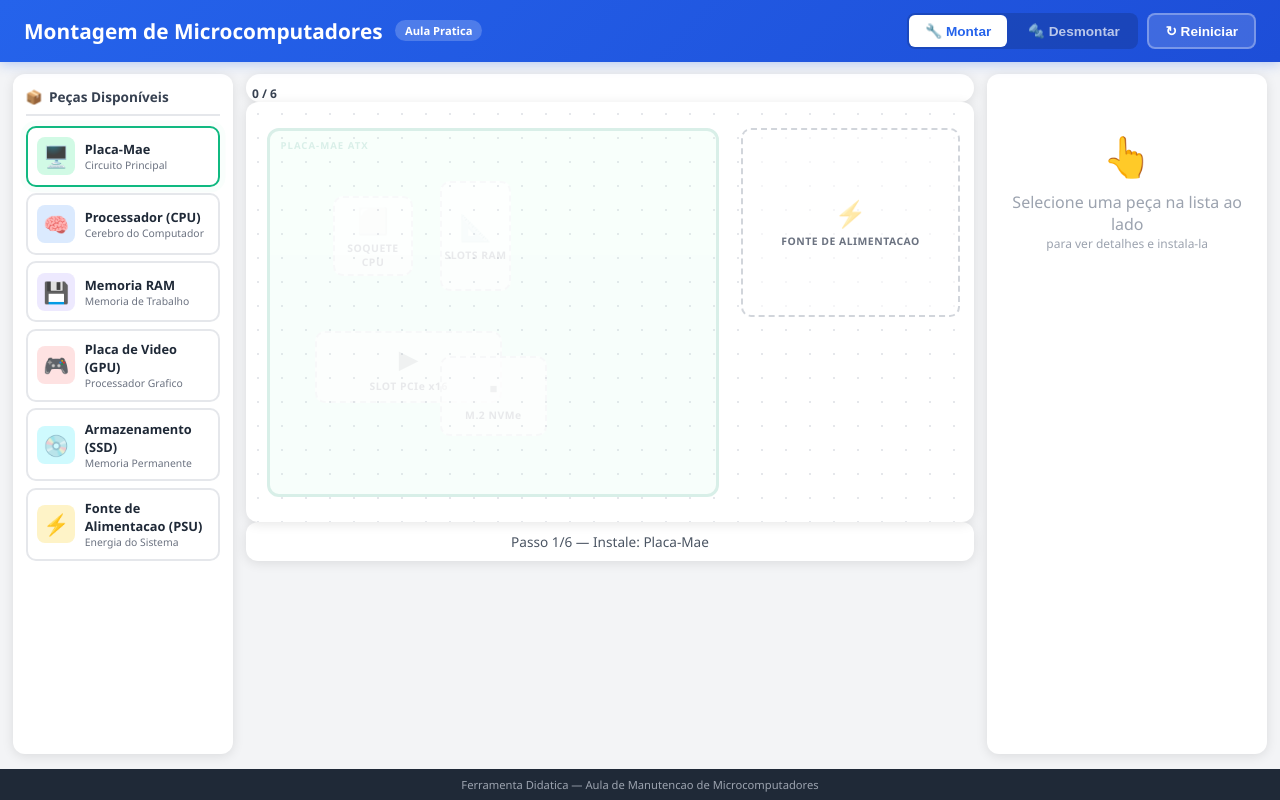
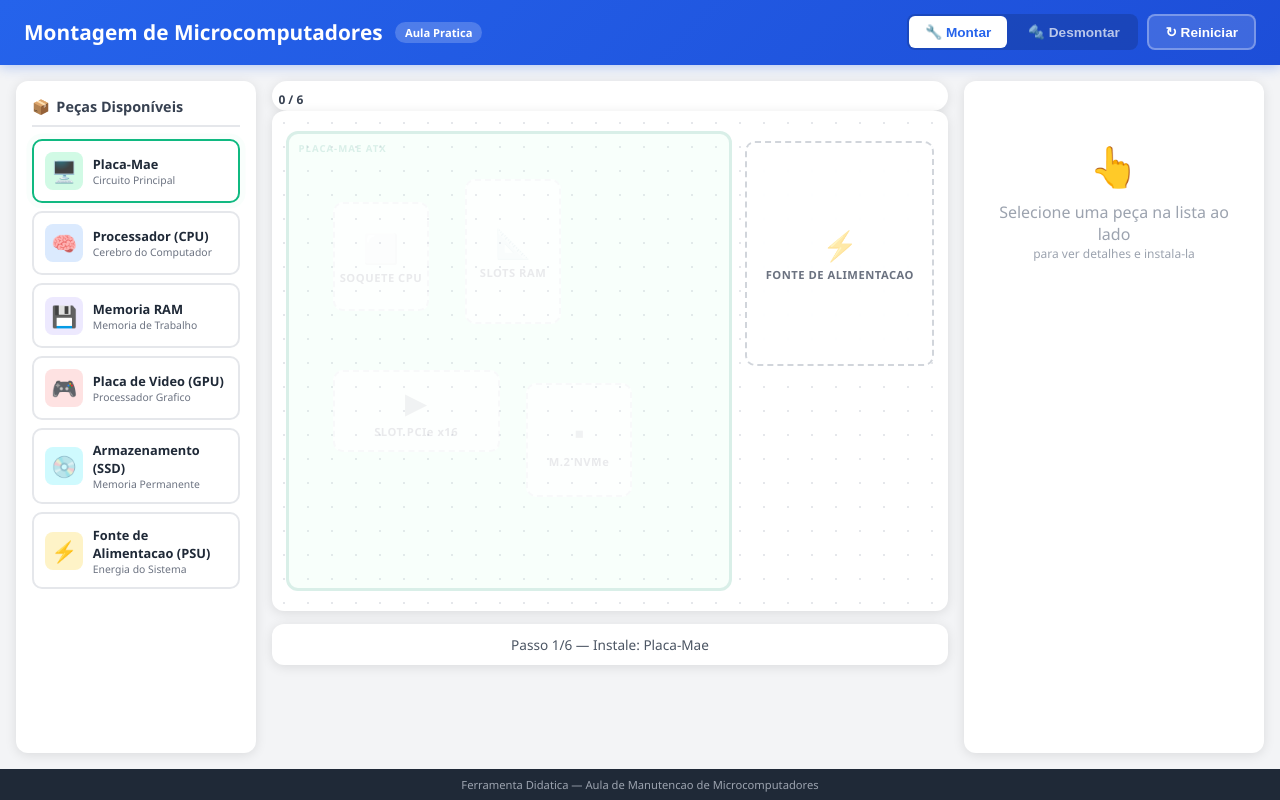
Before and after one commit to gabrieleduardoarrudafernandes-pixel/AULAMANUTENCAO, a website: page index.html in a window 1280 px wide. Drawn offline with Linux system fonts and the light colour scheme.

Commit message:
fix: corrige crash no placeOnWorkbench(motherboard) e melhora layout
- placeOnWorkbench agora retorna cedo para motherboard (slot-motherboard nao existe no HTML)
- O crash impedia step++ e renderParts(), bloqueando instalacao de pecas seguintes
- Adicionado stopPropagation nos handlers de slot-zone para evitar duplo disparo
- Reajustadas posicoes dos slots para eliminar sobreposicao (GPU/Storage)
- Aumentado workbench min-height, paineis e espaçamento geral
- Melhoradas bordas, tipografia e efeitos visuais dos slot-zones e cards

```diff
--- a/app.js
+++ b/app.js
@@ -203,9 +203,10 @@ class App {
         // Drag-drop on each slot
         document.querySelectorAll(".slot-zone").forEach((el) => {
             const slotId = el.dataset.slot;
-            el.addEventListener("dragover", (e) => { e.preventDefault(); el.classList.add("dragover"); });
+            el.addEventListener("dragover", (e) => { e.stopPropagation(); e.preventDefault(); el.classList.add("dragover"); });
             el.addEventListener("dragleave", () => el.classList.remove("dragover"));
             el.addEventListener("drop", (e) => {
+                e.stopPropagation();
                 e.preventDefault();
                 el.classList.remove("dragover");
                 const partId = e.dataTransfer.getData("text/plain");
@@ -437,6 +438,8 @@ class App {
     }
     /* ---- WORKBENCH PLACEMENT ---- */
     placeOnWorkbench(id) {
+        if (id === "motherboard")
+            return;
         const wb = document.getElementById("workbench");
         const slot = document.getElementById(`slot-${id}`);
         const p = PARTS.find((x) => x.id === id);
--- a/app.ts
+++ b/app.ts
@@ -235,9 +235,10 @@ class App {
     // Drag-drop on each slot
     document.querySelectorAll<HTMLElement>(".slot-zone").forEach((el) => {
       const slotId = el.dataset.slot!;
-      el.addEventListener("dragover", (e) => { e.preventDefault(); el.classList.add("dragover"); });
+      el.addEventListener("dragover", (e) => { e.stopPropagation(); e.preventDefault(); el.classList.add("dragover"); });
       el.addEventListener("dragleave", () => el.classList.remove("dragover"));
       el.addEventListener("drop", (e) => {
+        e.stopPropagation();
         e.preventDefault();
         el.classList.remove("dragover");
         const partId = e.dataTransfer!.getData("text/plain");
@@ -468,6 +469,7 @@ class App {
 
   /* ---- WORKBENCH PLACEMENT ---- */
   private placeOnWorkbench(id: string): void {
+    if (id === "motherboard") return;
     const wb = document.getElementById("workbench")!;
     const slot = document.getElementById(`slot-${id}`)!;
     const p = PARTS.find((x) => x.id === id)!;
--- a/style.css
+++ b/style.css
@@ -25,7 +25,7 @@ body{
 /* ---- HEADER ---- */
 header{
   background:linear-gradient(135deg,#2563eb,#1d4ed8);
-  color:#fff;padding:.8rem 1.5rem;
+  color:#fff;padding:.9rem 1.5rem;
   display:flex;justify-content:space-between;align-items:center;
   flex-wrap:wrap;gap:.6rem;
   box-shadow:0 2px 12px rgba(37,99,235,.3);
@@ -55,29 +55,30 @@ header h1{font-size:1.3rem;font-weight:700}
 
 /* ---- MAIN GRID ---- */
 main{
-  display:grid;grid-template-columns:220px 1fr 280px;
-  gap:.8rem;padding:.8rem;flex:1;min-height:0;
+  display:grid;grid-template-columns:240px 1fr 300px;
+  gap:1rem;padding:1rem;flex:1;min-height:0;
 }
 
 /* ---- PANEL PARTS ---- */
 .panel-parts{
-  background:#fff;border-radius:var(--r);padding:.8rem;
+  background:#fff;border-radius:var(--r);padding:1rem;
   box-shadow:var(--sh);overflow-y:auto;max-height:calc(100vh - 120px);
 }
 .panel-title{
-  font-size:.85rem;font-weight:700;color:var(--g700);
+  font-size:.9rem;font-weight:700;color:var(--g700);
   display:flex;align-items:center;gap:.4rem;
-  padding-bottom:.5rem;margin-bottom:.6rem;
+  padding-bottom:.6rem;margin-bottom:.7rem;
   border-bottom:2px solid var(--g200);
 }
-.parts-list{display:flex;flex-direction:column;gap:.4rem}
+.parts-list{display:flex;flex-direction:column;gap:.5rem}
 
 /* Part card */
 .part-card{
   display:flex;align-items:center;gap:.6rem;
-  padding:.6rem;border-radius:10px;
+  padding:.7rem;border-radius:10px;
   border:2px solid var(--g200);cursor:pointer;
   transition:.2s;position:relative;
+  background:#fff;
 }
 .part-card:hover{border-color:#2563eb;background:#eff6ff;transform:translateX(3px)}
 .part-card.selected{border-color:#2563eb;background:#dbeafe;box-shadow:0 0 0 3px rgba(37,99,235,.15)}
@@ -104,7 +105,7 @@ main{
 /* ---- PROGRESS ---- */
 .progress-bar{
   background:#fff;border-radius:20px;padding:.4rem;
-  box-shadow:var(--sh);position:relative;height:28px;overflow:hidden;
+  box-shadow:var(--sh);position:relative;height:30px;overflow:hidden;
 }
 .progress-fill{
   position:absolute;left:0;top:0;bottom:0;
@@ -120,7 +121,7 @@ main{
 /* ---- WORKBENCH ---- */
 .workbench{
   background:#fff;border-radius:var(--r);box-shadow:var(--sh);
-  flex:1;position:relative;min-height:420px;
+  flex:1;position:relative;min-height:500px;
   overflow:hidden;
   background-image:radial-gradient(circle,var(--g200) 1px,transparent 1px);
   background-size:24px 24px;
@@ -129,7 +130,7 @@ main{
 /* ---- MOTHERBOARD BACKGROUND ---- */
 .motherboard-bg{
   position:absolute;
-  left:3%;top:6%;width:62%;height:88%;
+  left:2%;top:4%;width:66%;height:92%;
   background:var(--c-mb-bg);
   border:3px solid var(--c-mb);
   border-radius:12px;
@@ -154,10 +155,11 @@ main{
   align-items:center;justify-content:center;
   gap:.2rem;
   transition:.3s;cursor:default;
-  background:rgba(255,255,255,.6);
+  background:rgba(255,255,255,.7);
+  backdrop-filter:blur(2px);
 }
-.slot-zone .slot-icon{font-size:1.6rem;opacity:.4;transition:.3s}
-.slot-zone .slot-name{font-size:.65rem;font-weight:700;color:var(--g500);text-align:center;letter-spacing:.5px}
+.slot-zone .slot-icon{font-size:1.8rem;opacity:.4;transition:.3s}
+.slot-zone .slot-name{font-size:.7rem;font-weight:700;color:var(--g500);text-align:center;letter-spacing:.5px}
 .slot-zone .slot-hint{font-size:.55rem;color:var(--g400);text-align:center;display:none}
 
 /* Hover */
@@ -182,14 +184,14 @@ main{
 .slot-zone.installed .slot-hint{display:none}
 
 /* Slot positions — ON the motherboard */
-.slot-cpu{left:14%;top:18%;width:18%;height:22%}
-.slot-ram{left:38%;top:14%;width:16%;height:30%}
-.slot-gpu{left:10%;top:55%;width:42%;height:20%}
-.slot-storage{left:38%;top:62%;width:24%;height:22%}
+.slot-cpu{left:10%;top:15%;width:22%;height:24%}
+.slot-ram{left:40%;top:10%;width:22%;height:32%}
+.slot-gpu{left:10%;top:52%;width:38%;height:18%}
+.slot-storage{left:54%;top:55%;width:24%;height:25%}
 
 /* PSU — OUTSIDE motherboard */
 .slot-psu{
-  right:2%;top:6%;width:30%;height:45%;
+  right:2%;top:6%;width:28%;height:45%;
 }
 
 /* ---- PLACED COMPONENTS ---- */
@@ -218,15 +220,16 @@ main{
 
 /* ---- STEP INFO ---- */
 .step-info{
-  background:#fff;border-radius:var(--r);padding:.6rem 1rem;
+  background:#fff;border-radius:var(--r);padding:.7rem 1.2rem;
   box-shadow:var(--sh);text-align:center;
   font-size:.85rem;color:var(--g600);font-weight:500;
-  min-height:36px;display:flex;align-items:center;justify-content:center;
+  min-height:40px;display:flex;align-items:center;justify-content:center;
+  margin-top:.8rem;
 }
 
 /* ---- PANEL INFO ---- */
 .panel-info{
-  background:#fff;border-radius:var(--r);padding:1rem;
+  background:#fff;border-radius:var(--r);padding:1.2rem;
   box-shadow:var(--sh);overflow-y:auto;max-height:calc(100vh - 120px);
 }
 .info-empty{
@@ -390,9 +393,9 @@ footer{
 /* ---- RESPONSIVE ---- */
 @media(max-width:900px){
   main{grid-template-columns:1fr;grid-template-rows:auto 1fr auto}
-  .panel-parts{max-height:160px}
+  .panel-parts{max-height:180px}
   .parts-list{flex-direction:row;flex-wrap:wrap}
-  .part-card{flex:1;min-width:130px}
-  .workbench{min-height:300px}
-  .panel-info{max-height:300px}
+  .part-card{flex:1;min-width:140px}
+  .workbench{min-height:350px}
+  .panel-info{max-height:320px}
 }
```
